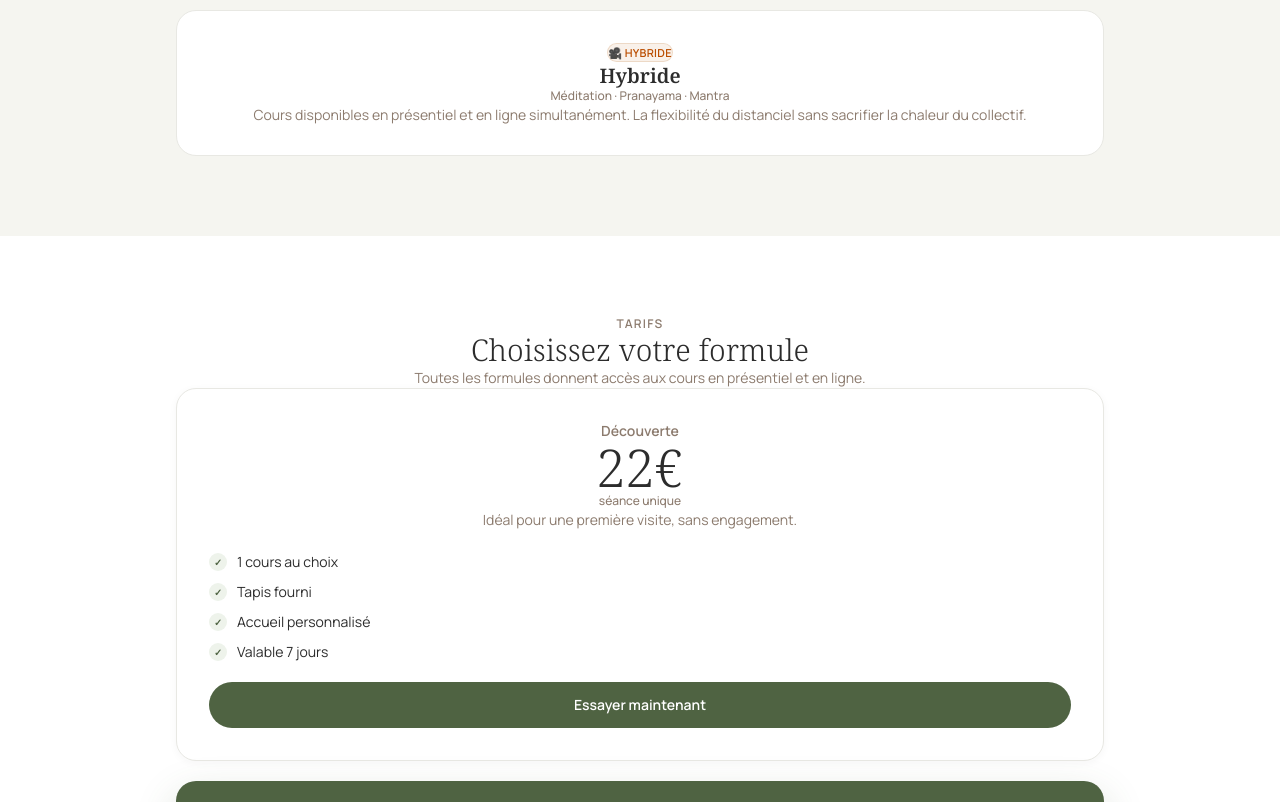
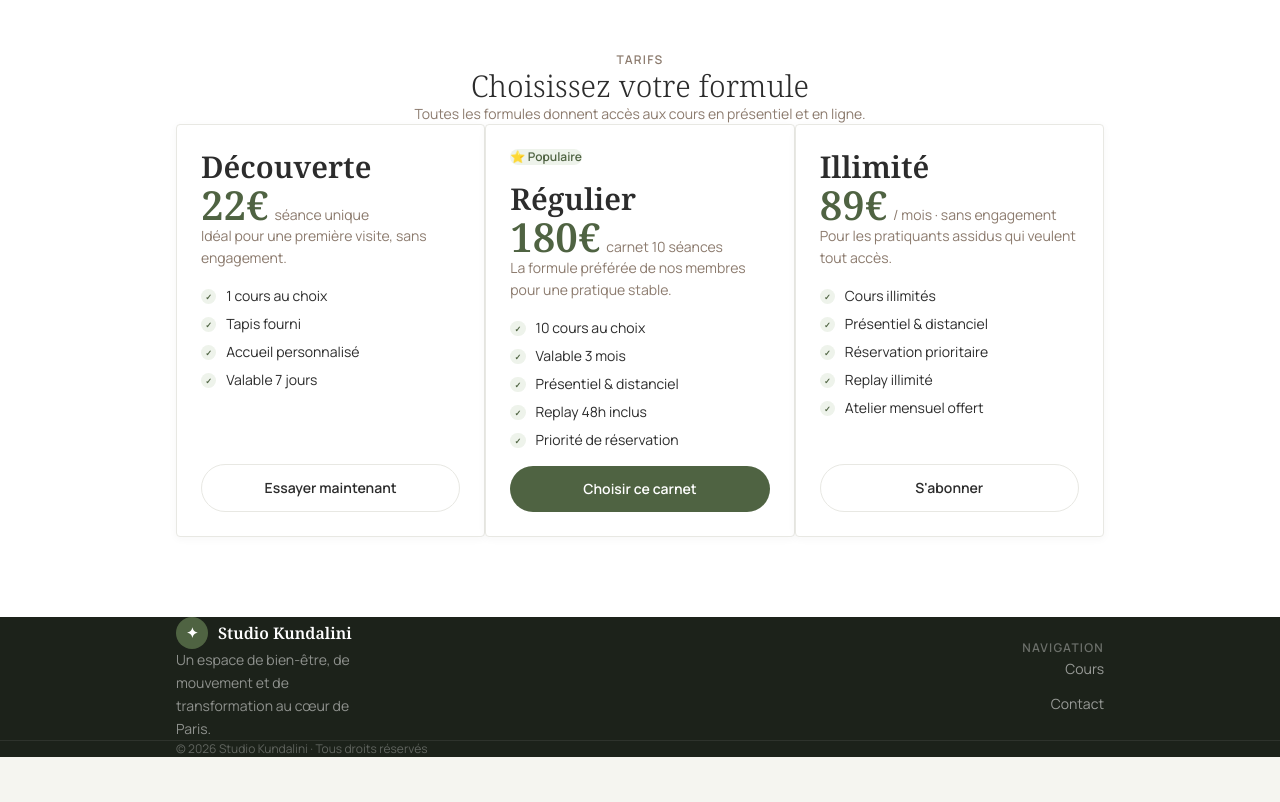
Before and after one commit to marya213/Sitedeyoga, a React (Vite) app: page /cours in a window 1280 px wide. Shown: the part 740-1542 px from the top of the page. After the commit the page ends 1497 px from the top, so only its background shows below. Built offline with nearby package versions, Linux system fonts and the light colour scheme.

Commit message:
fix(cours): afficher les formules en trois cartes alignées sur desktop fix(layout): uniformiser les sections disciplines et valeurs en grille 3 colonnes

```diff
--- a/src/pages/APropos.jsx
+++ b/src/pages/APropos.jsx
@@ -161,14 +161,7 @@ export default function APropos() {
             <h2 className="font-serif font-light text-3xl">Nos valeurs</h2>
           </div>
 
-          <div
-            style={{
-              display: "grid",
-              gridTemplateColumns: "repeat(1,1fr)",
-              gap: "1.25rem",
-            }}
-            className="md:grid-cols-3"
-          >
+          <div className="grid grid-cols-1 md:grid-cols-3 gap-5">
             {VALUES.map((v) => (
               <div key={v.title} className="card text-center">
                 <div style={{ fontSize: "2rem", marginBottom: "1rem" }}>
--- a/src/pages/Cours.jsx
+++ b/src/pages/Cours.jsx
@@ -53,10 +53,7 @@ export default function Cours() {
             <h2 className="font-serif font-light text-3xl">Les disciplines</h2>
           </div>
 
-          <div
-            style={{ display: 'grid', gridTemplateColumns: 'repeat(1,1fr)', gap: '1.25rem' }}
-            className="md:grid-cols-3"
-          >
+          <div className="grid grid-cols-1 md:grid-cols-3 gap-5">
             {DISCIPLINES.map(d => (
               <div key={d.type} className="card text-center">
                 <div className="mb-4">
@@ -89,24 +86,20 @@ export default function Cours() {
             </p>
           </div>
 
-          <div
-            style={{ display: 'grid', gridTemplateColumns: 'repeat(1,1fr)', gap: '1.25rem', alignItems: 'stretch' }}
-            className="md:grid-cols-3"
-          >
+          <div className="grid grid-cols-1 md:grid-cols-3 gap-4 md:gap-0 items-stretch">
             {PRICING.map(plan => (
               <div
                 key={plan.name}
                 style={{
-                  borderRadius: '1.25rem',
-                  padding: '2rem',
+                  borderRadius: '.25rem',
+                  padding: '1.5rem',
                   display: 'flex',
                   flexDirection: 'column',
-                  gap: '1.25rem',
-                  background: plan.highlighted ? 'var(--color-primary)' : '#fff',
-                  border: plan.highlighted ? 'none' : '1px solid var(--color-border)',
-                  boxShadow: plan.highlighted
-                    ? '0 16px 40px rgba(79,99,66,.22)'
-                    : '0 2px 8px rgba(44,44,44,.04)',
+                  gap: '1rem',
+                  minHeight: '100%',
+                  background: '#fff',
+                  border: '1px solid var(--color-border)',
+                  boxShadow: '0 2px 8px rgba(44,44,44,.04)',
                 }}
               >
                 {/* Badge */}
@@ -114,8 +107,8 @@ export default function Cours() {
                   <span
                     className="self-start text-xs font-semibold px-3 py-1 rounded-full"
                     style={{
-                      background: plan.highlighted ? 'rgba(255,255,255,.18)' : 'var(--color-primary-bg)',
-                      color:      plan.highlighted ? '#fff' : 'var(--color-primary)',
+                      background: 'var(--color-primary-bg)',
+                      color: 'var(--color-primary)',
                     }}
                   >
                     {plan.badge}
@@ -123,44 +116,44 @@ export default function Cours() {
                 )}
 
                 {/* Nom & prix */}
-                <div className="text-center">
-                  <p className="text-sm font-semibold mb-2"
-                     style={{ color: plan.highlighted ? 'rgba(255,255,255,.7)' : 'var(--color-secondary)' }}>
+                <div>
+                  <p className="font-serif text-3xl font-semibold mb-1" style={{ color: 'var(--color-ink)' }}>
                     {plan.name}
                   </p>
-                  <p className="font-serif font-light"
-                     style={{ fontSize: '3.25rem', lineHeight: 1, color: plan.highlighted ? '#fff' : 'var(--color-ink)' }}>
-                    {plan.price}€
-                  </p>
-                  <p className="text-xs font-medium mt-2"
-                     style={{ color: plan.highlighted ? 'rgba(255,255,255,.55)' : 'var(--color-secondary)' }}>
-                    {plan.period}
-                  </p>
+                  <div className="mt-5 flex items-end gap-1.5">
+                    <p className="font-serif font-semibold"
+                       style={{ fontSize: '2.5rem', lineHeight: 1, color: 'var(--color-primary)' }}>
+                      {plan.price}€
+                    </p>
+                    <p className="text-sm mb-1" style={{ color: 'var(--color-secondary)' }}>
+                      {plan.period}
+                    </p>
+                  </div>
                   <p className="text-sm mt-3 leading-relaxed"
-                     style={{ color: plan.highlighted ? 'rgba(255,255,255,.72)' : 'var(--color-secondary)' }}>
+                     style={{ color: 'var(--color-secondary)' }}>
                     {plan.desc}
                   </p>
                 </div>
 
                 {/* Features */}
-                <ul style={{ display: 'flex', flexDirection: 'column', gap: '.625rem', flex: 1 }}>
+                <ul style={{ display: 'flex', flexDirection: 'column', gap: '.5rem', flex: 1 }}>
                   {plan.features.map(f => (
                     <li key={f} className="flex items-start gap-2.5 text-sm">
                       <span
                         className="flex-shrink-0 flex items-center justify-center rounded-full"
                         style={{
-                          width: '1.125rem',
-                          height: '1.125rem',
-                          marginTop: '.1rem',
-                          fontSize: '.6rem',
+                          width: '.95rem',
+                          height: '.95rem',
+                          marginTop: '.2rem',
+                          fontSize: '.5rem',
                           fontWeight: 700,
-                          background: plan.highlighted ? 'rgba(255,255,255,.22)' : 'var(--color-primary-bg)',
-                          color:      plan.highlighted ? '#fff' : 'var(--color-primary)',
+                          background: 'var(--color-primary-bg)',
+                          color: 'var(--color-primary)',
                         }}
                       >
                         ✓
                       </span>
-                      <span style={{ color: plan.highlighted ? 'rgba(255,255,255,.82)' : 'var(--color-ink)' }}>
+                      <span style={{ color: 'var(--color-ink)' }}>
                         {f}
                       </span>
                     </li>
@@ -172,15 +165,18 @@ export default function Cours() {
                   to="/contact"
                   className="btn"
                   style={{
-                    background: plan.highlighted ? '#fff'                    : 'var(--color-primary)',
-                    color:      plan.highlighted ? 'var(--color-primary)'    : '#fff',
+                    width: '100%',
+                    justifyContent: 'center',
+                    border: plan.highlighted ? 'none' : '1px solid var(--color-border)',
+                    background: plan.highlighted ? 'var(--color-primary)' : '#fff',
+                    color: plan.highlighted ? '#fff' : 'var(--color-ink)',
                     padding: '.75rem 1.5rem',
                   }}
                   onMouseEnter={e => {
-                    e.currentTarget.style.background = plan.highlighted ? 'var(--color-neutral)' : 'var(--color-primary-dk)'
+                    e.currentTarget.style.background = plan.highlighted ? 'var(--color-primary-dk)' : 'var(--color-neutral)'
                   }}
                   onMouseLeave={e => {
-                    e.currentTarget.style.background = plan.highlighted ? '#fff' : 'var(--color-primary)'
+                    e.currentTarget.style.background = plan.highlighted ? 'var(--color-primary)' : '#fff'
                   }}
                 >
                   {plan.cta}
--- a/src/pages/Home.jsx
+++ b/src/pages/Home.jsx
@@ -118,12 +118,12 @@ export default function Home() {
             className="font-serif font-light text-white mb-6"
             style={{ fontSize: "clamp(2.5rem,6vw,4rem)", lineHeight: 1.1 }}
           >
-            Transformez-vous de{" "}
+            Retrouvez l’harmonie du corps et de l’esprit grâce au yoga avec{" "}
             <em
               className="not-italic font-semibold"
               style={{ color: "var(--color-tertiary)" }}
             >
-              l'intérieur
+              Kundalini Yoga
             </em>
           </h1>
 
@@ -136,8 +136,7 @@ export default function Home() {
               marginInline: "auto",
             }}
           >
-            Yoga, fitness et méditation dans un espace bienveillant au cœur de
-            Paris. Chaque séance est une invitation à aller plus loin.
+            Yoga, fitness et méditation dans un espace bienveillant. Chaque séance est une invitation à aller plus loin.
           </p>
 
           <div className="flex flex-col sm:flex-row gap-3 justify-center mb-14">
@@ -225,14 +224,7 @@ export default function Home() {
             </h2>
           </div>
 
-          <div
-            style={{
-              display: "grid",
-              gridTemplateColumns: "repeat(1,1fr)",
-              gap: "1.25rem",
-            }}
-            className="md:grid-cols-3"
-          >
+          <div className="grid grid-cols-1 md:grid-cols-3 gap-5">
             {FEATURES.map((f) => (
               <div key={f.title} className="card text-center">
                 <div className="mb-4">
```
Also changed, not shown: src/pages/Contact.jsx (+202 -111 lines), 1 other file (tests, documents, lock files or other folders).
